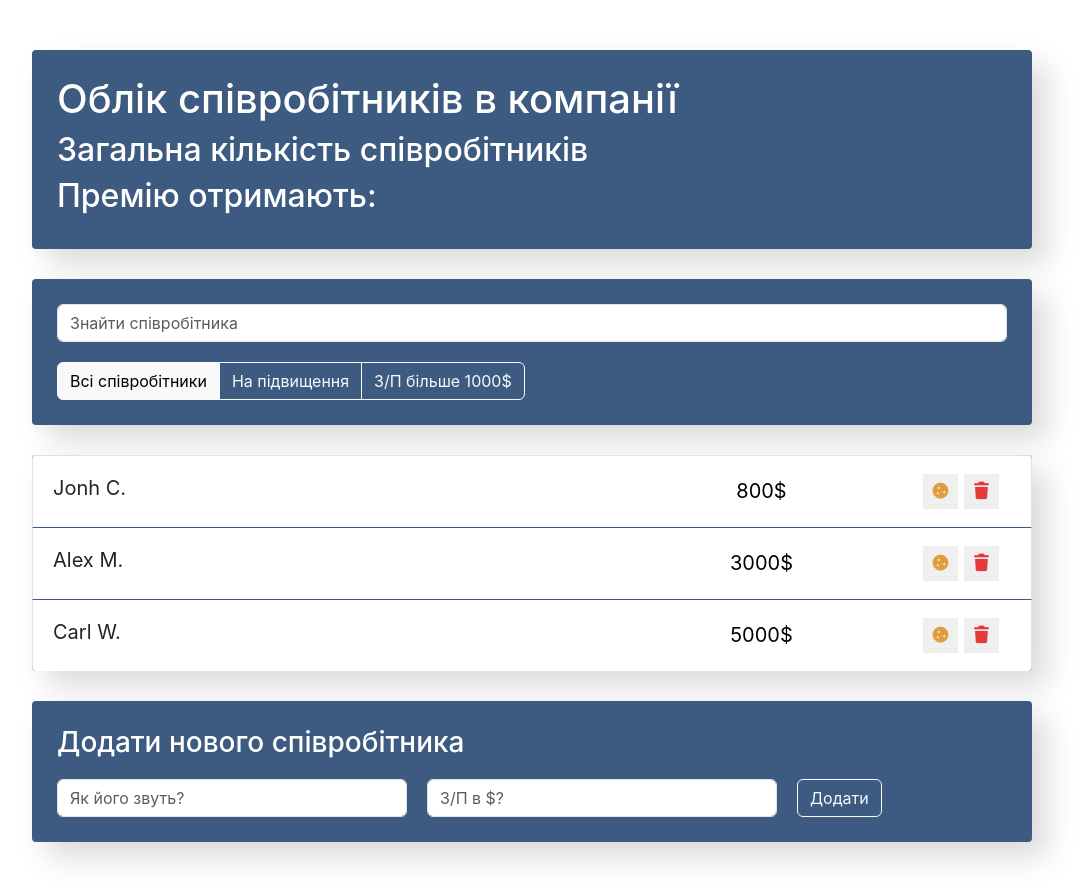
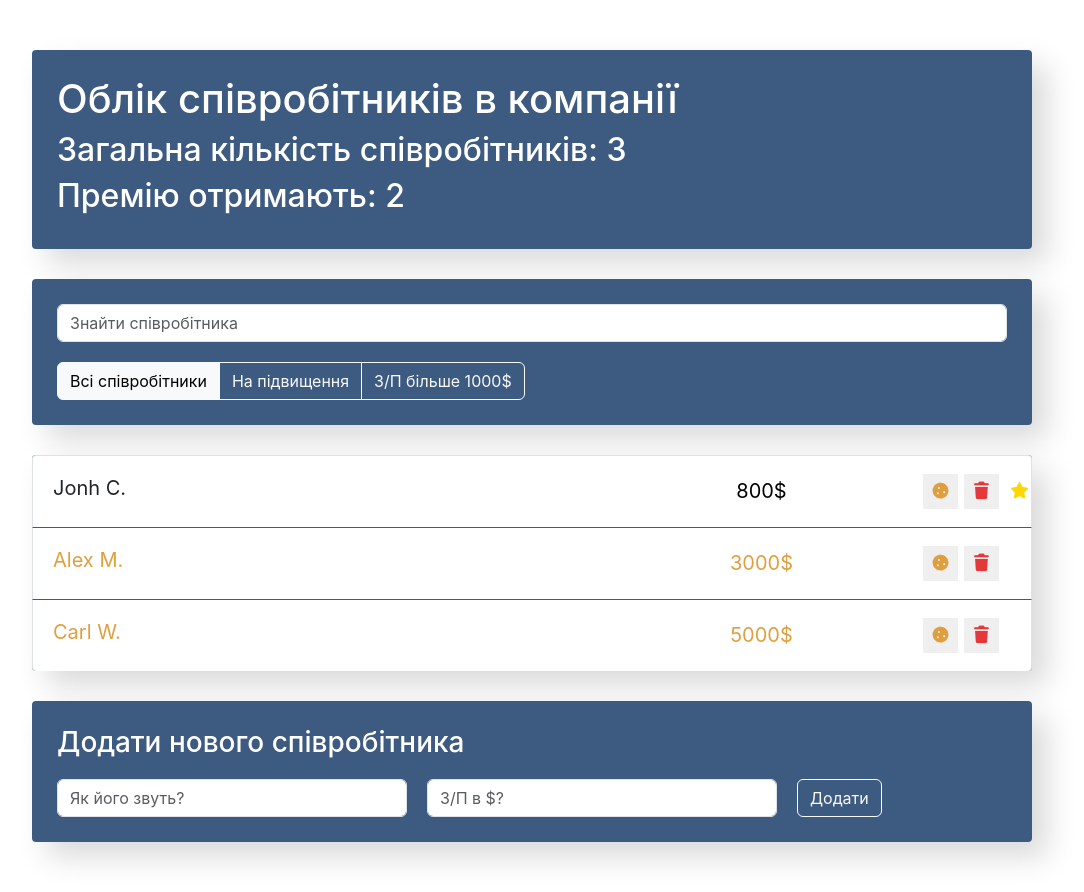
Before and after one commit to nazarSynchyna/employees, a React (Vite) app: page / in a window 1280 px wide. Shown: the whole page, without its empty margins (108-1192 px from the left). Built offline with nearby package versions, Linux system fonts and the light colour scheme.

Commit message:
feat: implement universal property toggle and dynamic AppInfo statistics

```diff
--- a/src/components/app-info/app-info.jsx
+++ b/src/components/app-info/app-info.jsx
@@ -1,13 +1,13 @@
-import './app-info.css';
+import "./app-info.css";
 
-const AppInfo = () => {
-    return (
-      <div className="app-info">
-        <h1>Облік співробітників в компанії</h1>
-        <h2>Загальна кількість співробітників</h2>
-        <h2>Премію отримають: </h2>
-      </div>
-    );
-}
+const AppInfo = ({ employees, increased }) => {
+  return (
+    <div className="app-info">
+      <h1>Облік співробітників в компанії</h1>
+      <h2>Загальна кількість співробітників: {employees}</h2>
+      <h2>Премію отримають: {increased}</h2>
+    </div>
+  );
+};
 
 export default AppInfo;
--- a/src/components/app/App.jsx
+++ b/src/components/app/App.jsx
@@ -13,9 +13,9 @@
     super(props);
     this.state = {
       data: [
-        { id: 1, name: "Jonh C.", salary: 800, increase: false },
-        { id: 2, name: "Alex M.", salary: 3000, increase: true },
-        { id: 3, name: "Carl W.", salary: 5000, increase: true },
+        { id: 1, name: "Jonh C.", salary: 800, increase: false, rise: true },
+        { id: 2, name: "Alex M.", salary: 3000, increase: true, rise: false },
+        { id: 3, name: "Carl W.", salary: 5000, increase: true, rise: false },
       ],
     };
     this.maxId = 4;
@@ -45,15 +45,33 @@
     });
   };
 
+  onToggleProp = (id, prop) => {
+    this.setState(({ data }) => ({
+      data: data.map((item) => {
+        if (item.id === id) {
+          return { ...item, [prop]: !item[prop] };
+        }
+        return item;
+      }),
+    }));
+  };
+
   render() {
+    const employees = this.state.data.length;
+    const increased = this.state.data.filter((item) => item.increase).length;
+
     return (
       <div className="app">
-        <AppInfo />
+        <AppInfo employees={employees} increased={increased} />
         <div className="search-panel">
           <SearchPanel />
           <AppFilter />
         </div>
-        <EmployeesList data={this.state.data} onDelete={this.deleteItem} />
+        <EmployeesList
+          data={this.state.data}
+          onDelete={this.deleteItem}
+          onToggleProp={this.onToggleProp}
+        />
         <EmployeesAddForm onAdd={this.addItem} />
       </div>
     );
--- a/src/components/empoyees-list-item/employees-list-item.jsx
+++ b/src/components/empoyees-list-item/employees-list-item.jsx
@@ -1,30 +1,14 @@
-import { Component } from "react";
 import "./employees-list-item.css";
 
-class EmployeesListItem extends Component {
-  constructor(props) {
-    super(props);
-    this.state = {
-      increase: false,
-      rise: false,
-    };
-  }
-
-  onIncrease = () => {
-    this.setState(({ increase }) => ({
-      increase: !increase,
-    }));
-  };
-
-  onRise = () => {
-    this.setState(({ rise }) => ({
-      rise: !rise,
-    }));
-  };
-
-  render() {
-    const { name, salary, onDelete } = this.props;
-    const { increase, rise } = this.state;
+const EmployeesListItem = (props) => {
+  const {
+    name,
+    salary,
+    onDelete,
+    onToggleProp,
+    increase,
+    rise,
+  } = props;
 
   let classNames = "list-group-item d-flex justify-content-between";
   if (increase) {
@@ -36,7 +20,11 @@
 
   return (
     <li className={classNames}>
-        <span className="list-group-item-label" onClick={this.onRise}>
+      <span
+        className="list-group-item-label"
+        onClick={onToggleProp}
+        data-toggle="rise"
+      >
         {name}
       </span>
       <input
@@ -48,23 +36,19 @@
         <button
           type="button"
           className="btn-cookie btn-sm "
-            onClick={this.onIncrease}
+          onClick={onToggleProp}
+          data-toggle="increase"
         >
           <i className="fas fa-cookie"></i>
         </button>
 
-          <button
-            type="button"
-            className="btn-trash btn-sm "
-            onClick={onDelete}
-          >
+        <button type="button" className="btn-trash btn-sm " onClick={onDelete}>
           <i className="fas fa-trash"></i>
         </button>
         <i className="fas fa-star"></i>
       </div>
     </li>
   );
-  }
-}
+};
 
 export default EmployeesListItem;
--- a/src/components/empoyees-list/employees-list.jsx
+++ b/src/components/empoyees-list/employees-list.jsx
@@ -2,7 +2,7 @@
 
 import "./employees-list.css";
 
-const EmployeesList = ({ data, onDelete }) => {
+const EmployeesList = ({ data, onDelete, onToggleProp }) => {
   const elements = data.map((item) => {
     const { id, ...itemProps } = item;
     return (
@@ -10,6 +10,9 @@
         key={id}
         {...itemProps}
         onDelete={() => onDelete(id)}
+        onToggleProp={(e) =>
+          onToggleProp(id, e.currentTarget.getAttribute("data-toggle"))
+        }
       />
     );
   });
```
Lines whose indentation alone changed are shown as unchanged.
